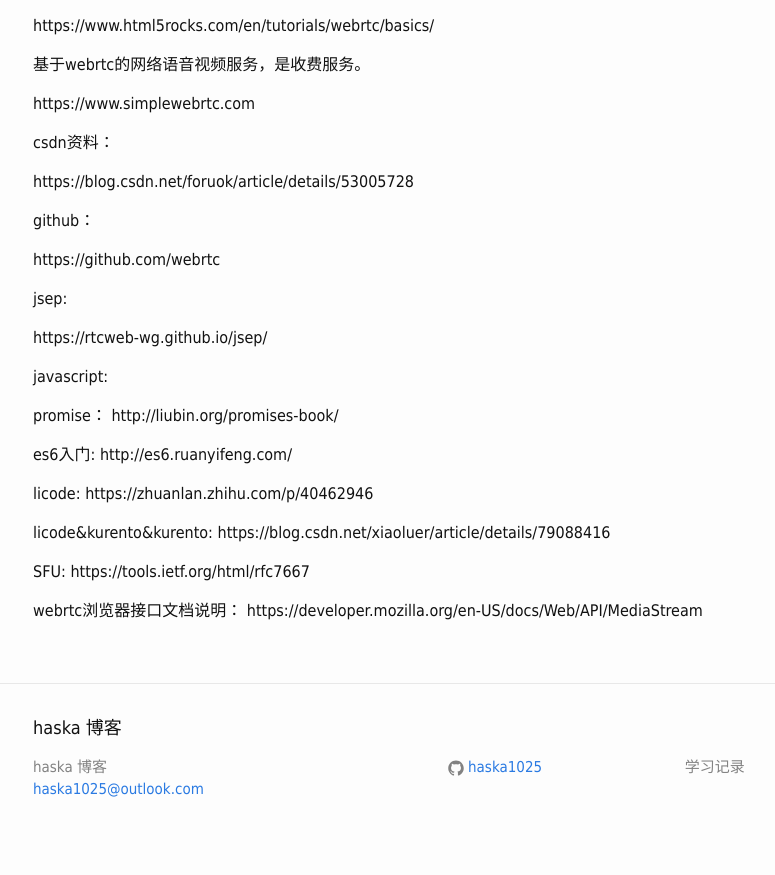
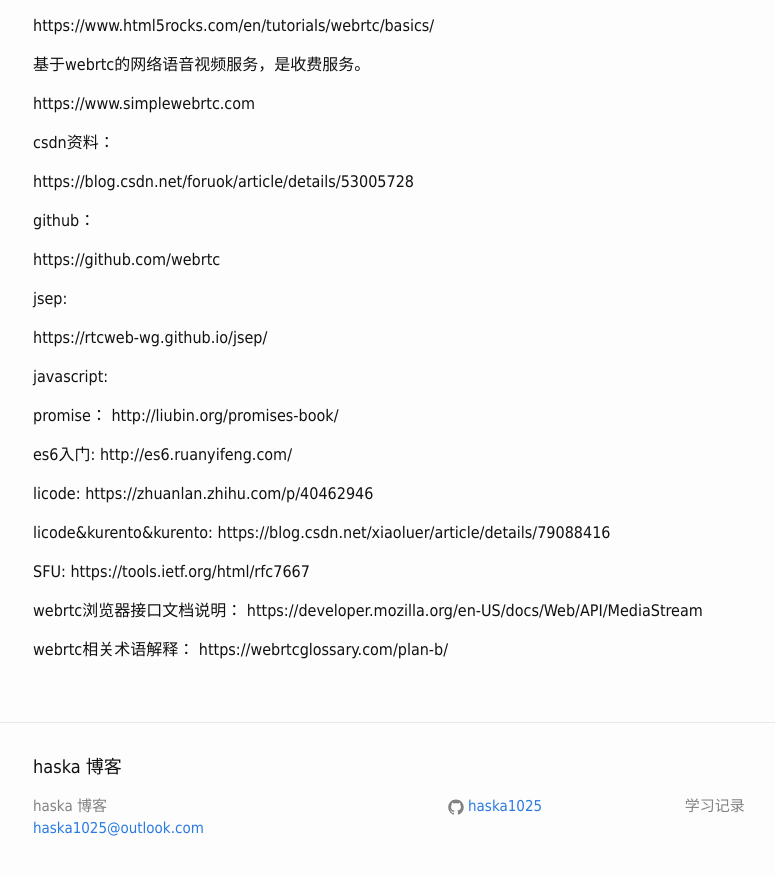
Before and after one commit to haska1025/haska1025.github.io, a Jekyll site: the page built from _posts/2019-01-14-webrtc.md, in a window 1280 px wide and 900 px high, scrolled down 2714 px. Shown: the top 875 px of the window, without its empty margins (22-797 px from the left). Built offline with Jekyll 4.4.1, drawn with Linux system fonts in a browser that asks for light colours.

Commit message:
Update 2019-01-14-webrtc.md

```diff
--- a/_posts/2019-01-14-webrtc.md
+++ b/_posts/2019-01-14-webrtc.md
@@ -140,3 +140,6 @@ https://tools.ietf.org/html/rfc7667
 
 webrtc浏览器接口文档说明：
 https://developer.mozilla.org/en-US/docs/Web/API/MediaStream
+
+webrtc相关术语解释：
+https://webrtcglossary.com/plan-b/
```
